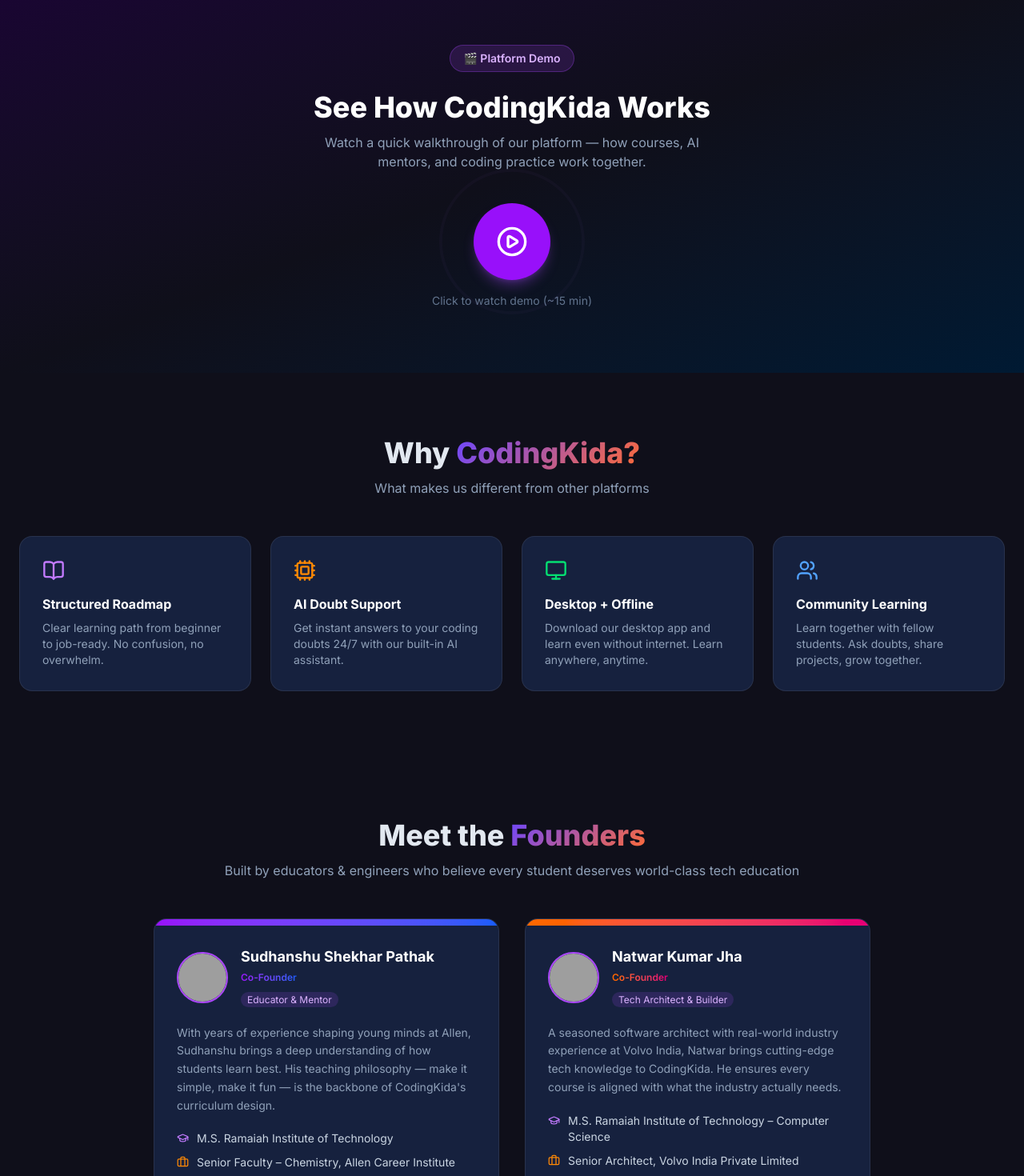
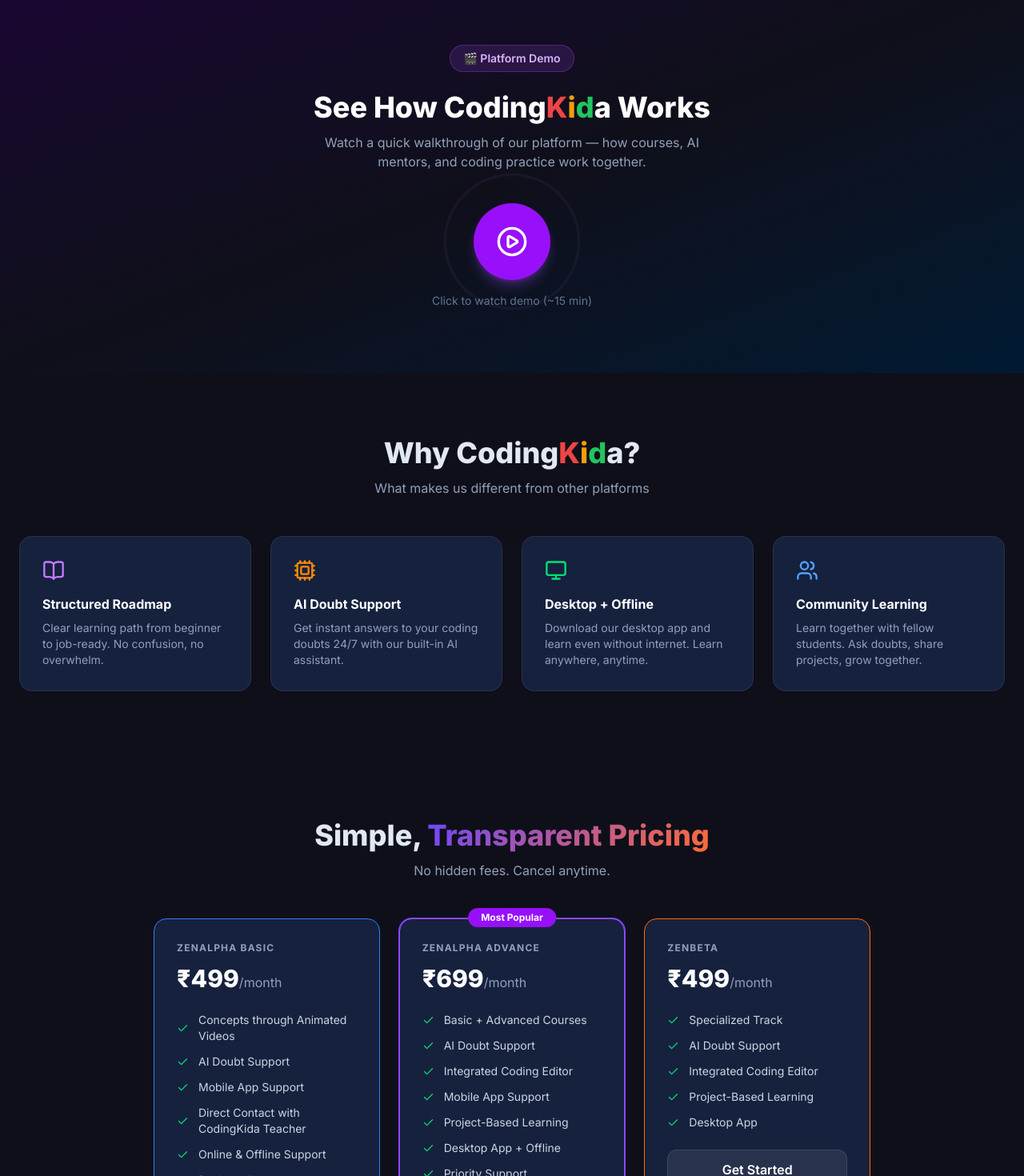
Before and after one commit to natwarjha2-tech/codingkeda, a Next.js app: page / in a window 1280 px wide. Shown: the part 1330-2800 px from the top of the page at 80% size. Built offline with nearby package versions, Linux system fonts and the light colour scheme; grey boxes are pictures that could not be loaded.

Commit message:
feat: update branding, pricing packages, remove founders, add social links

```diff
--- a/app/page.tsx
+++ b/app/page.tsx
@@ -3,7 +3,6 @@
 import CoursesSection from "@/components/CoursesSection";
 import HowItWorks from "@/components/HowItWorks";
 import Pricing from "@/components/Pricing";
-import Founders from "@/components/Founders";
 import Footer from "@/components/Footer";
 import BrandText from "@/components/BrandText";
 import ScrollToHash from "@/components/ScrollToHash";
@@ -29,7 +28,7 @@
       {/* 6. Why CodingKida */}
       <section className="max-w-7xl mx-auto px-6 py-20">
         <div className="text-center mb-12">
-          <h2 className="text-3xl md:text-4xl font-extrabold mb-3">Why <span className="gradient-text">CodingKida?</span></h2>
+          <h2 className="text-3xl md:text-4xl font-extrabold mb-3">Why <span className="font-extrabold">Coding<span style={{color:"#ef4444"}}>K</span><span style={{color:"#f59e0b"}}>i</span><span style={{color:"#22c55e"}}>d</span>a</span>?</h2>
           <p className="text-slate-400">What makes us different from other platforms</p>
         </div>
         <div className="grid grid-cols-1 md:grid-cols-2 lg:grid-cols-4 gap-6">
@@ -48,16 +47,13 @@
         </div>
       </section>
 
-      {/* 7. Founders */}
-      <Founders />
-
-      {/* 8. Pricing */}
+      {/* 7. Pricing */}
       <Pricing />
 
       {/* 9. CTA Banner */}
       <section className="bg-gradient-to-r from-purple-600 to-orange-500 py-20 px-6 text-center">
-        <h2 className="text-3xl md:text-4xl font-extrabold text-white mb-3">Ready to Start Your Tech Journey?</h2>
-        <p className="text-white/85 mb-8">Start learning today. First 7 days completely free.</p>
+        <h2 className="text-3xl md:text-4xl font-extrabold text-white mb-3">Learn Today, Build Tomorrow</h2>
+        <p className="text-white/85 mb-8">Build the future. Start learning today — first 7 days completely free.</p>
         <Link href="/signup" className="inline-flex items-center gap-2 bg-white text-purple-600 font-bold px-8 py-4 rounded-xl hover:-translate-y-0.5 hover:shadow-xl transition-all">
           Start Learning Today <ArrowRight size={18} />
         </Link>
--- a/components/BrandText.tsx
+++ b/components/BrandText.tsx
@@ -1,23 +1,22 @@
 "use client";
-import { useState } from "react";
+import { useState, useEffect } from "react";
 
 const TEXT = "CodingKida";
-const COLORS = [
-  "#7c3aed","#8b35e8","#9a30e3","#a92bde","#b826d9",
-  "#c721d4","#d41cbf","#e117aa","#ec4899","#f472b6",
+// Match logo colors: Coding=white, K=red, i=orange, d=green, a=white
+const BRAND_COLORS = [
+  "#ffffff", "#ffffff", "#ffffff", "#ffffff", "#ffffff", "#ffffff",
+  "#ef4444", "#f59e0b", "#22c55e", "#ffffff",
 ];
 
-function getOpacity(i: number, hovered: number | null): number {
-  if (hovered === null) return 0;
-  const dist = Math.abs(i - hovered);
-  if (dist === 0) return 1;
-  if (dist === 1) return 0.5;
-  if (dist === 2) return 0.2;
-  return 0;
-}
+export default function BrandText() {
+  const [activeIndex, setActiveIndex] = useState(0);
 
-export default function BrandText() {
-  const [hovered, setHovered] = useState<number | null>(null);
+  useEffect(() => {
+    const interval = setInterval(() => {
+      setActiveIndex((prev) => (prev + 1) % TEXT.length);
+    }, 400);
+    return () => clearInterval(interval);
+  }, []);
 
   return (
     <section className="bg-[#080810] overflow-hidden py-4 border-t border-white/5">
@@ -26,19 +25,18 @@
         style={{ fontSize: "clamp(3.5rem, 15.5vw, 15rem)", lineHeight: 1 }}
       >
         {TEXT.split("").map((char, i) => {
-          const opacity = getOpacity(i, hovered);
-          const color = COLORS[i];
-          const isLit = opacity > 0;
+          const dist = Math.abs(i - activeIndex);
+          const isLit = dist <= 2;
+          const opacity = dist === 0 ? 1 : dist === 1 ? 0.7 : dist === 2 ? 0.3 : 0;
+          const color = BRAND_COLORS[i];
           return (
             <span
               key={i}
-              onMouseEnter={() => setHovered(i)}
-              onMouseLeave={() => setHovered(null)}
               style={{
                 color: isLit ? color : "transparent",
                 opacity: isLit ? opacity : 1,
                 WebkitTextStroke: `1.5px ${isLit ? color : "rgba(255,255,255,0.15)"}`,
-                transition: "color 0.9s ease, opacity 0.9s ease, -webkit-text-stroke 0.9s ease",
+                transition: "color 0.5s ease, opacity 0.5s ease, -webkit-text-stroke 0.5s ease",
                 display: "inline-block",
               }}
             >
--- /dev/null
+++ b/components/CodingKidaLogo.tsx
@@ -0,0 +1,17 @@
+/**
+ * CodingKida brand text matching the logo.
+ * Since the logo uses a custom font style for "Kid" that can't be replicated perfectly in CSS,
+ * we use bold colored letters. For pixel-perfect match, use the logo image directly.
+ * Coding = white, K = red (bold), i = orange (bold), d = green (bold), a = white
+ */
+export default function CodingKidaLogo({ className = "" }: { className?: string }) {
+  return (
+    <span className={`font-extrabold ${className}`}>
+      <span style={{ color: "#ffffff" }}>Coding</span>
+      <span style={{ color: "#ef4444", fontWeight: 900 }}>K</span>
+      <span style={{ color: "#f59e0b", fontWeight: 900 }}>i</span>
+      <span style={{ color: "#22c55e", fontWeight: 900 }}>d</span>
+      <span style={{ color: "#ffffff" }}>a</span>
+    </span>
+  );
+}
--- a/components/DemoVideo.tsx
+++ b/components/DemoVideo.tsx
@@ -56,7 +56,7 @@
           <div className="inline-flex items-center gap-2 bg-purple-500/15 border border-purple-500/30 text-purple-300 px-4 py-1.5 rounded-full text-sm font-semibold mb-6">
             🎬 Platform Demo
           </div>
-          <h2 className="text-3xl md:text-4xl font-extrabold text-white mb-3">See How CodingKida Works</h2>
+          <h2 className="text-3xl md:text-4xl font-extrabold text-white mb-3">See How <span>Coding<span style={{color:"#ef4444"}}>K</span><span style={{color:"#f59e0b"}}>i</span><span style={{color:"#22c55e"}}>d</span>a</span> Works</h2>
           <p className="text-slate-400 mb-10 max-w-lg mx-auto">Watch a quick walkthrough of our platform — how courses, AI mentors, and coding practice work together.</p>
 
           {/* Play Button */}
--- a/components/DesktopAuthModal.tsx
+++ b/components/DesktopAuthModal.tsx
@@ -244,7 +244,7 @@
                 {/* Stats Card - overlapping image bottom */}
                 <div className="relative z-20 -mt-6 bg-white rounded-2xl shadow-lg border border-slate-100 px-6 py-4 flex items-center justify-between w-full max-w-sm">
                 {[
-                  { icon: <BookOpen size={16} className="text-purple-500" />, value: "3+", label: "Courses" },
+                  { icon: <BookOpen size={16} className="text-purple-500" />, value: "10+", label: "Courses" },
                   { icon: <TrendingUp size={16} className="text-yellow-500" />, value: "Free", label: "To Start" },
                 ].map((s) => (
                   <div key={s.label} className="text-center">
--- a/components/Footer.tsx
+++ b/components/Footer.tsx
@@ -2,10 +2,9 @@
 import Link from "next/link";
 
 const socialLinks = [
-  { label: "YouTube", href: "#", svg: <svg viewBox="0 0 24 24" fill="currentColor" className="w-5 h-5"><path d="M23.5 6.2a3 3 0 0 0-2.1-2.1C19.5 3.5 12 3.5 12 3.5s-7.5 0-9.4.6A3 3 0 0 0 .5 6.2 31 31 0 0 0 0 12a31 31 0 0 0 .5 5.8 3 3 0 0 0 2.1 2.1c1.9.6 9.4.6 9.4.6s7.5 0 9.4-.6a3 3 0 0 0 2.1-2.1A31 31 0 0 0 24 12a31 31 0 0 0-.5-5.8zM9.75 15.5v-7l6.5 3.5-6.5 3.5z"/></svg> },
-  { label: "Instagram", href: "#", svg: <svg viewBox="0 0 24 24" fill="currentColor" className="w-5 h-5"><path d="M12 2.2c3.2 0 3.6 0 4.9.1 3.3.1 4.8 1.7 4.9 4.9.1 1.3.1 1.6.1 4.8s0 3.6-.1 4.8c-.1 3.2-1.7 4.8-4.9 4.9-1.3.1-1.6.1-4.9.1s-3.6 0-4.8-.1c-3.3-.1-4.8-1.7-4.9-4.9C2.2 15.6 2.2 15.3 2.2 12s0-3.6.1-4.8C2.4 3.9 4 2.3 7.2 2.3c1.2-.1 1.6-.1 4.8-.1zm0-2.2C8.7 0 8.3 0 7.1.1 2.7.3.3 2.7.1 7.1 0 8.3 0 8.7 0 12s0 3.7.1 4.9C.3 21.3 2.7 23.7 7.1 23.9 8.3 24 8.7 24 12 24s3.7 0 4.9-.1c4.4-.2 6.8-2.6 7-7 .1-1.2.1-1.6.1-4.9s0-3.7-.1-4.9C23.7 2.7 21.3.3 16.9.1 15.7 0 15.3 0 12 0zm0 5.8a6.2 6.2 0 1 0 0 12.4A6.2 6.2 0 0 0 12 5.8zm0 10.2a4 4 0 1 1 0-8 4 4 0 0 1 0 8zm6.4-11.8a1.4 1.4 0 1 0 0 2.8 1.4 1.4 0 0 0 0-2.8z"/></svg> },
-  { label: "LinkedIn", href: "#", svg: <svg viewBox="0 0 24 24" fill="currentColor" className="w-5 h-5"><path d="M20.4 20.4h-3.6v-5.6c0-1.3 0-3-1.8-3s-2.1 1.4-2.1 2.9v5.7H9.4V9h3.4v1.6h.1c.5-.9 1.6-1.8 3.3-1.8 3.5 0 4.2 2.3 4.2 5.4v6.2zM5.3 7.4a2.1 2.1 0 1 1 0-4.2 2.1 2.1 0 0 1 0 4.2zm1.8 13H3.5V9h3.6v11.4zM22.2 0H1.8C.8 0 0 .8 0 1.8v20.4C0 23.2.8 24 1.8 24h20.4c1 0 1.8-.8 1.8-1.8V1.8C24 .8 23.2 0 22.2 0z"/></svg> },
-  { label: "X", href: "#", svg: <svg viewBox="0 0 24 24" fill="currentColor" className="w-5 h-5"><path d="M18.9 1h3.7l-8 9.1L24 23h-7.4l-5.8-7.5L4.5 23H.8l8.6-9.8L0 1h7.6l5.2 6.8L18.9 1zm-1.3 19.8h2L6.5 3.2H4.3l13.3 17.6z"/></svg> },
+  { label: "YouTube", href: "https://youtube.com/@codingkida4u?si=j2TyDfmXcw201zEe", svg: <svg viewBox="0 0 24 24" fill="currentColor" className="w-5 h-5"><path d="M23.5 6.2a3 3 0 0 0-2.1-2.1C19.5 3.5 12 3.5 12 3.5s-7.5 0-9.4.6A3 3 0 0 0 .5 6.2 31 31 0 0 0 0 12a31 31 0 0 0 .5 5.8 3 3 0 0 0 2.1 2.1c1.9.6 9.4.6 9.4.6s7.5 0 9.4-.6a3 3 0 0 0 2.1-2.1A31 31 0 0 0 24 12a31 31 0 0 0-.5-5.8zM9.75 15.5v-7l6.5 3.5-6.5 3.5z"/></svg> },
+  { label: "Instagram", href: "https://www.instagram.com/codingkida4u", svg: <svg viewBox="0 0 24 24" fill="currentColor" className="w-5 h-5"><path d="M12 2.2c3.2 0 3.6 0 4.9.1 3.3.1 4.8 1.7 4.9 4.9.1 1.3.1 1.6.1 4.8s0 3.6-.1 4.8c-.1 3.2-1.7 4.8-4.9 4.9-1.3.1-1.6.1-4.9.1s-3.6 0-4.8-.1c-3.3-.1-4.8-1.7-4.9-4.9C2.2 15.6 2.2 15.3 2.2 12s0-3.6.1-4.8C2.4 3.9 4 2.3 7.2 2.3c1.2-.1 1.6-.1 4.8-.1zm0-2.2C8.7 0 8.3 0 7.1.1 2.7.3.3 2.7.1 7.1 0 8.3 0 8.7 0 12s0 3.7.1 4.9C.3 21.3 2.7 23.7 7.1 23.9 8.3 24 8.7 24 12 24s3.7 0 4.9-.1c4.4-.2 6.8-2.6 7-7 .1-1.2.1-1.6.1-4.9s0-3.7-.1-4.9C23.7 2.7 21.3.3 16.9.1 15.7 0 15.3 0 12 0zm0 5.8a6.2 6.2 0 1 0 0 12.4A6.2 6.2 0 0 0 12 5.8zm0 10.2a4 4 0 1 1 0-8 4 4 0 0 1 0 8zm6.4-11.8a1.4 1.4 0 1 0 0 2.8 1.4 1.4 0 0 0 0-2.8z"/></svg> },
+  { label: "X", href: "https://x.com/CodingKida4U", svg: <svg viewBox="0 0 24 24" fill="currentColor" className="w-5 h-5"><path d="M18.9 1h3.7l-8 9.1L24 23h-7.4l-5.8-7.5L4.5 23H.8l8.6-9.8L0 1h7.6l5.2 6.8L18.9 1zm-1.3 19.8h2L6.5 3.2H4.3l13.3 17.6z"/></svg> },
 ];
 
 export default function Footer() {
@@ -15,9 +14,9 @@
         <div>
           <Link href="/" className="flex items-center gap-2 font-extrabold text-xl text-white mb-3">
             <Image src="/logo.jpg" alt="CodingKida" width={32} height={32} className="rounded-md" />
-            CodingKida
+            <span>Coding<span style={{color:"#ef4444"}}>K</span><span style={{color:"#f59e0b"}}>i</span><span style={{color:"#22c55e"}}>d</span>a</span>
           </Link>
-          <p className="text-slate-400 text-sm mb-5 max-w-xs">India&apos;s most loved tech learning platform. Building the next generation of software engineers.</p>
+          <p className="text-slate-400 text-sm mb-5 max-w-xs">Learn Today, Build Tomorrow. Build the Future.</p>
           <div className="flex gap-4">
             {socialLinks.map((s) => (
               <a key={s.label} href={s.href} aria-label={s.label} className="text-slate-400 hover:text-purple-400 transition-colors">
@@ -28,7 +27,7 @@
         </div>
 
         {[
-          { title: "Courses", links: ["C Programming", "Java Development", "Python", "DSA & Algorithms"] },
+          { title: "Courses", links: ["C Programming", "Java Development", "Python", "Web Programming", "DSA & Algorithms"] },
           { title: "Company", links: ["About Us", "Careers", "Blog", "Press", "Contact"] },
           { title: "Support", links: ["Help Center", "Privacy Policy", "Terms of Service", "Refund Policy"] },
         ].map((col) => (
--- a/components/HowItWorks.tsx
+++ b/components/HowItWorks.tsx
@@ -12,7 +12,7 @@
     <section className="bg-[#1a1a2e] py-20 px-6">
       <div className="max-w-7xl mx-auto">
         <div className="text-center mb-14">
-          <h2 className="text-3xl md:text-4xl font-extrabold mb-3">How <span className="gradient-text">CodingKida</span> Works</h2>
+          <h2 className="text-3xl md:text-4xl font-extrabold mb-3">How <span className="font-extrabold">Coding<span style={{color:"#ef4444"}}>K</span><span style={{color:"#f59e0b"}}>i</span><span style={{color:"#22c55e"}}>d</span>a</span> Works</h2>
           <p className="text-slate-400">A simple 4-step journey built for Class 6–12 students</p>
         </div>
         <div className="grid grid-cols-1 sm:grid-cols-2 lg:grid-cols-4 gap-6">
--- a/components/Navbar.tsx
+++ b/components/Navbar.tsx
@@ -120,7 +120,7 @@
           </button>
           <Link href="/" className="flex items-center gap-1.5 font-extrabold text-sm text-white">
             <Image src="/logo.jpg" alt="CodingKida" width={26} height={26} className="rounded-md object-contain" />
-            CodingKida
+            <span>Coding<span style={{color:"#ef4444"}}>K</span><span style={{color:"#f59e0b"}}>i</span><span style={{color:"#22c55e"}}>d</span>a</span>
           </Link>
         </div>
 
@@ -150,7 +150,7 @@
         {/* DESKTOP: Logo (left) — UNCHANGED */}
         <Link href="/" className="hidden md:flex items-center gap-2 font-extrabold text-xl text-white flex-shrink-0">
           <Image src="/logo.jpg" alt="CodingKida" width={36} height={36} className="rounded-md object-contain" />
-          CodingKida
+          <span>Coding<span style={{color:"#ef4444"}}>K</span><span style={{color:"#f59e0b"}}>i</span><span style={{color:"#22c55e"}}>d</span>a</span>
         </Link>
 
         {/* Search Bar - near logo */}
--- a/components/Pricing.tsx
+++ b/components/Pricing.tsx
@@ -1,5 +1,35 @@
 import Link from "next/link";
 import { Check } from "lucide-react";
+
+const plans = [
+  {
+    name: "ZenAlpha Basic",
+    price: "₹499",
+    period: "/month",
+    features: ["Concepts through Animated Videos", "AI Doubt Support", "Mobile App Support", "Direct Contact with CodingKida Teacher", "Online & Offline Support", "Desktop App"],
+    color: "border-blue-500",
+    badge: null,
+    cta: "Get Started",
+  },
+  {
+    name: "ZenAlpha Advance",
+    price: "₹699",
+    period: "/month",
+    features: ["Basic + Advanced Courses", "AI Doubt Support", "Integrated Coding Editor", "Mobile App Support", "Project-Based Learning", "Desktop App + Offline", "Priority Support"],
+    color: "border-purple-500",
+    badge: "Most Popular",
+    cta: "Get Started",
+  },
+  {
+    name: "ZenBeta",
+    price: "₹499",
+    period: "/month",
+    features: ["Specialized Track", "AI Doubt Support", "Integrated Coding Editor", "Project-Based Learning", "Desktop App"],
+    color: "border-orange-500",
+    badge: null,
+    cta: "Get Started",
+  },
+];
 
 export default function Pricing() {
   return (
@@ -8,27 +38,27 @@
         <h2 className="text-3xl md:text-4xl font-extrabold mb-3">Simple, <span className="gradient-text">Transparent Pricing</span></h2>
         <p className="text-slate-400">No hidden fees. Cancel anytime.</p>
       </div>
-      <div className="max-w-sm mx-auto">
-        <div className="bg-[#16213e] rounded-2xl p-8 border border-purple-500 shadow-[0_0_0_1px_#6c47ff] relative">
-          <span className="absolute -top-3.5 left-1/2 -translate-x-1/2 bg-purple-600 text-white text-xs font-bold px-4 py-1 rounded-full whitespace-nowrap">Recommended</span>
-          <p className="text-slate-400 text-xs font-bold uppercase tracking-widest mb-3">Pro</p>
-          <p className="text-4xl font-extrabold text-white mb-1">₹599<span className="text-base text-slate-400 font-normal">/month</span></p>
-          <ul className="my-7 space-y-3">
-            {[
-              "3+ Courses",
-              "24/7 Mentor Support",
-              "AI Doubt Support",
-            ].map((text) => (
+      <div className="grid grid-cols-1 md:grid-cols-3 gap-6 max-w-4xl mx-auto">
+        {plans.map((plan) => (
+          <div key={plan.name} className={`bg-[#16213e] rounded-2xl p-7 border ${plan.color} relative ${plan.badge ? "shadow-[0_0_0_1px_#6c47ff]" : ""}`}>
+            {plan.badge && (
+              <span className="absolute -top-3.5 left-1/2 -translate-x-1/2 bg-purple-600 text-white text-xs font-bold px-4 py-1 rounded-full whitespace-nowrap">{plan.badge}</span>
+            )}
+            <p className="text-slate-400 text-xs font-bold uppercase tracking-widest mb-3">{plan.name}</p>
+            <p className="text-3xl font-extrabold text-white mb-1">{plan.price}<span className="text-base text-slate-400 font-normal">{plan.period}</span></p>
+            <ul className="my-6 space-y-3">
+              {plan.features.map((text) => (
                 <li key={text} className="flex items-center gap-3 text-sm text-slate-300">
                   <Check size={15} className="text-green-400 shrink-0" />
                   {text}
                 </li>
               ))}
             </ul>
-          <Link href="/signup" className="block text-center font-semibold py-3 rounded-xl transition-all bg-purple-600 hover:bg-purple-700 text-white">
-            Get Started
+            <Link href="/signup" className={`block text-center font-semibold py-3 rounded-xl transition-all ${plan.badge ? "bg-purple-600 hover:bg-purple-700 text-white" : "bg-white/8 hover:bg-white/14 text-white border border-white/10"}`}>
+              {plan.cta}
             </Link>
           </div>
+        ))}
       </div>
     </section>
   );
```
Also changed, not shown: components/Hero.tsx (+5 -5 lines). Lines whose indentation alone changed are shown as unchanged.
